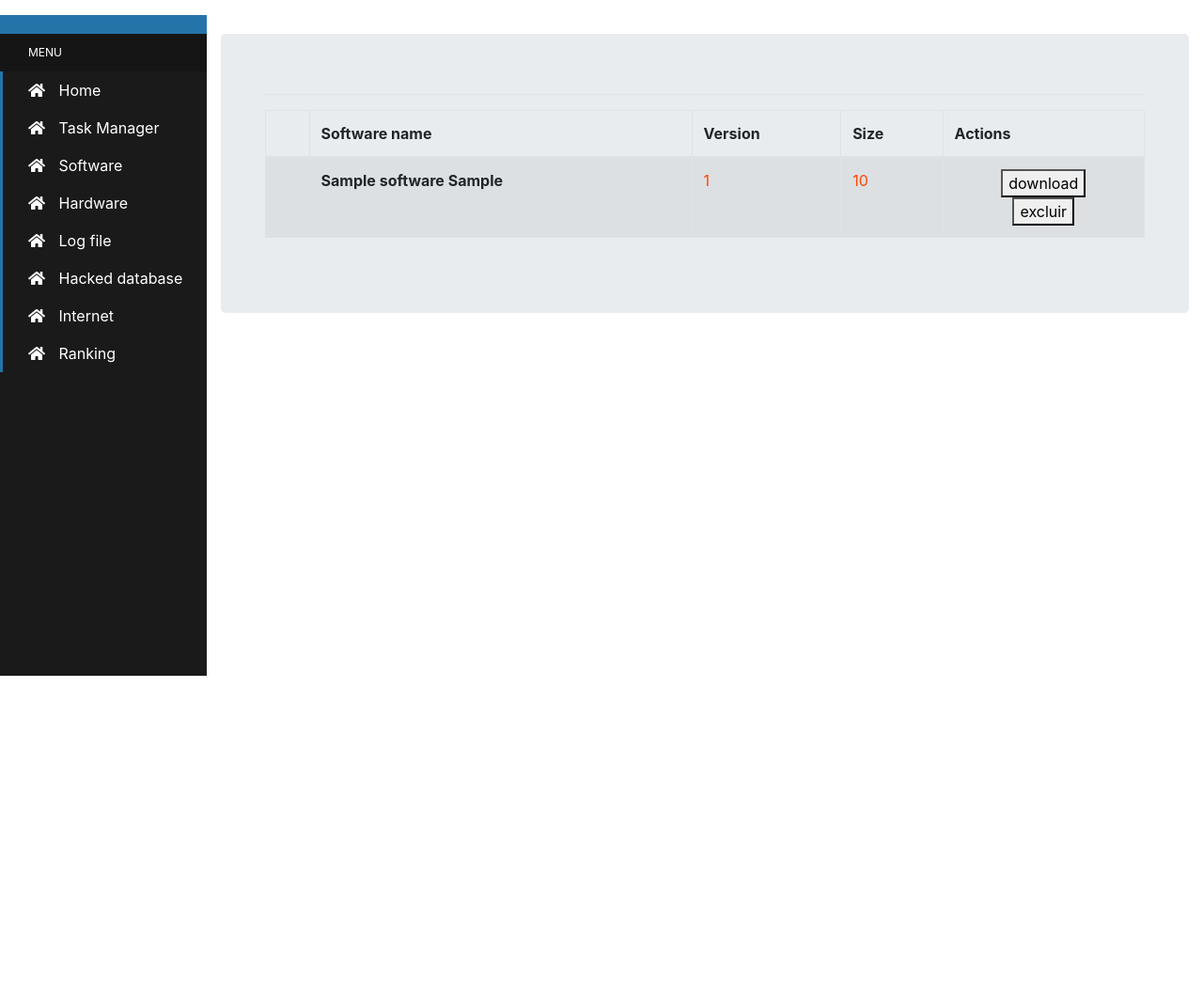
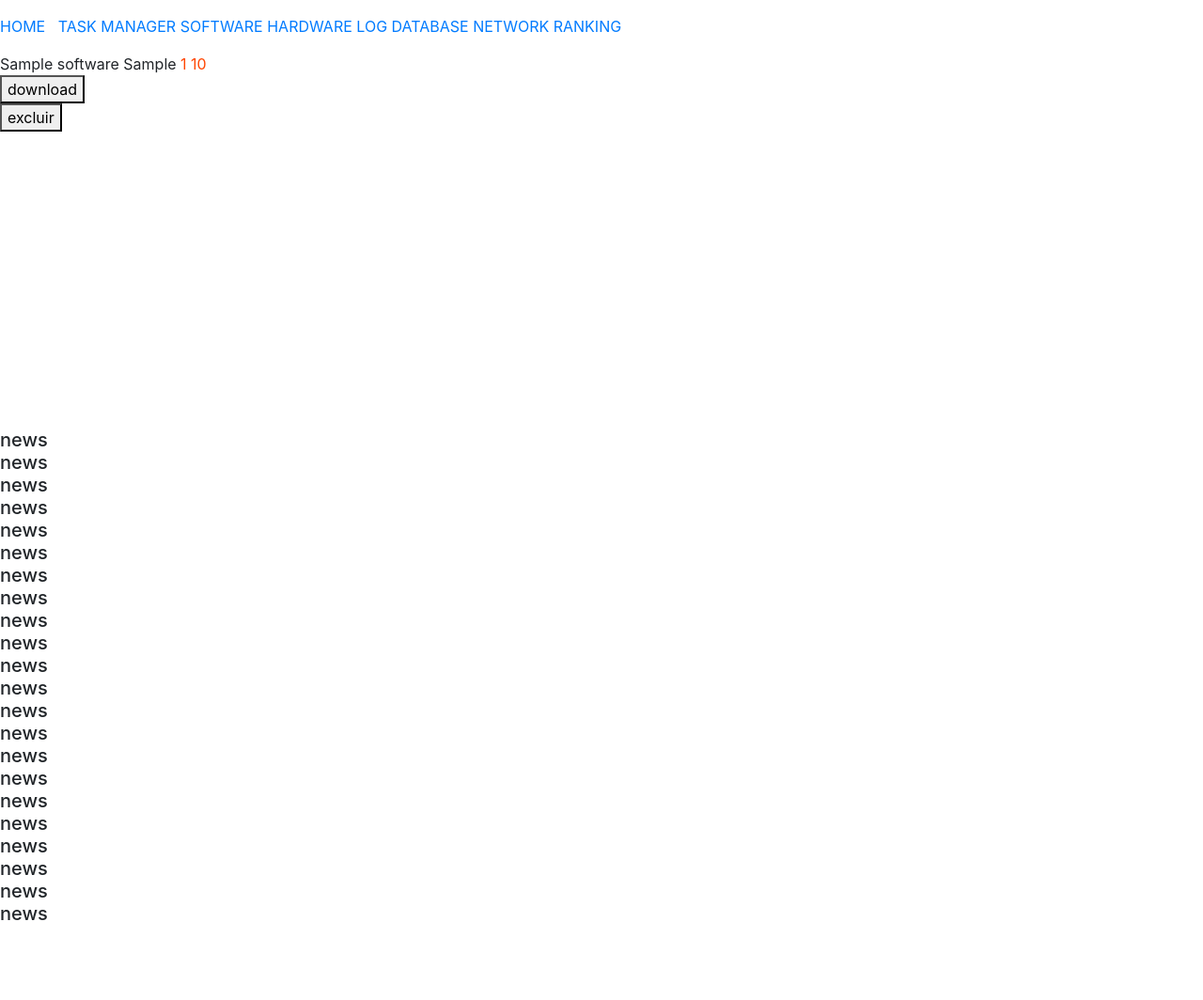
Before and after one commit to mwkresolve/darkconflicts, a Django app: page /software/ in a window 1280 px wide. Shown: the part 81-1145 px from the top of the page at 94% size. Before the commit the page ends 800 px from the top, so only its background shows below. Run offline with Django 4.2, Linux system fonts and the light colour scheme; a user stored in the database is signed in; tables that the repository leaves empty hold one stand-in row (values such as "Sample post"); some libraries are stand-ins or nearby versions.

Commit message:
html code base refactor

```diff
--- a/controller/views.py
+++ b/controller/views.py
@@ -9,7 +9,7 @@
     try:
         if not request.user.stats_game:
             create_user_game(request.user)
-            return render(request, "home.html")
+            return render(request, "newplayer.html")
     except:
         return render(request, "home.html")
     return render(request, "home.html")
@@ -21,6 +21,7 @@
     npcList = json.loads(npc_data)
 
 
+
     def get(self, request):
         if request.user.is_staff == 1:
             if request.GET.get('createnpc'):
--- a/templates/base.html
+++ b/templates/base.html
@@ -1,112 +1,37 @@
 {% load static %}
+<!DOCTYPE html>
+<html style="font-size: 16px;">
+  <head>
+    <meta name="viewport" content="width=device-width, initial-scale=1.0">
+    <meta charset="utf-8">
+    <meta name="keywords" content="">
+    <meta name="description" content="">
+    <meta name="page_type" content="np-template-header-footer-from-plugin">
+    <title>{% block title %}Dark confl1cts{% endblock %}</title>
+          <link rel="stylesheet" type="text/css" href="{% static 'css/nicepage.css' %}">
+      <link rel="stylesheet" type="text/css" href="{% static 'css/pginicial.css' %}">
+    <link rel="stylesheet" href="https://cdnjs.cloudflare.com/ajax/libs/font-awesome/5.11.2/css/all.min.css" />
+     <link rel="stylesheet" href="https://stackpath.bootstrapcdn.com/bootstrap/4.5.2/css/bootstrap.min.css" integrity="sha384-JcKb8q3iqJ61gNV9KGb8thSsNjpSL0n8PARn9HuZOnIxN0hoP+VmmDGMN5t9UJ0Z" crossorigin="anonymous">
 
-<!DOCTYPE html>
-<html lang="pt-br">
-<head>
-    <meta charset="UTF-8">
-    <meta name="viewport" content="width=device-width, initial-scale=1.0">
-    <link rel="stylesheet" href="https://stackpath.bootstrapcdn.com/bootstrap/4.5.2/css/bootstrap.min.css" integrity="sha384-JcKb8q3iqJ61gNV9KGb8thSsNjpSL0n8PARn9HuZOnIxN0hoP+VmmDGMN5t9UJ0Z" crossorigin="anonymous">
-    <link rel="stylesheet" type="text/css" href="{% static 'css/todo.css' %}">
-
-    <link rel="stylesheet" href="https://cdnjs.cloudflare.com/ajax/libs/font-awesome/5.11.2/css/all.min.css" />
+    <script class="u-script" type="text/javascript" src="jquery.js" defer=""></script>
+    <script class="u-script" type="text/javascript" src="nicepage.js" defer=""></script>
+    <meta name="generator" content="Nicepage 4.2.6, nicepage.com">
+    <link id="u-theme-google-font" rel="stylesheet" href="https://fonts.googleapis.com/css?family=Roboto:100,100i,300,300i,400,400i,500,500i,700,700i,900,900i|Open+Sans:300,300i,400,400i,600,600i,700,700i,800,800i">
 
 
-    <title>{% block title %}Dark confl1cts{% endblock %}</title>
-
-        <style>
-
-.sidebar-container {
-  position: fixed;
-  width: 220px;
-  height: 100%;
-  left: 0;
-  overflow-x: hidden;
-  overflow-y: auto;
-  background: #1a1a1a;
-  color: #fff;
-}
-
-.content-container {
-  padding-top: 20px;
-}
-
-.sidebar-logo {
-  padding: 10px 15px 10px 30px;
-  font-size: 20px;
-  background-color: #2574A9;
-}
-
-.sidebar-navigation {
-  padding: 0;
-  margin: 0;
-  list-style-type: none;
-  position: relative;
-}
-
-.sidebar-navigation li {
-  background-color: transparent;
-  position: relative;
-  display: inline-block;
-  width: 100%;
-  line-height: 20px;
-}
-
-.sidebar-navigation li a {
-  padding: 10px 15px 10px 30px;
-  display: block;
-  color: #fff;
-}
-
-.sidebar-navigation li .fa {
-  margin-right: 10px;
-}
-
-.sidebar-navigation li a:active,
-.sidebar-navigation li a:hover,
-.sidebar-navigation li a:focus {
-  text-decoration: none;
-  outline: none;
-}
-
-.sidebar-navigation li::before {
-  background-color: #2574A9;
-  position: absolute;
-  content: '';
-  height: 100%;
-  left: 0;
-  top: 0;
-  -webkit-transition: width 0.2s ease-in;
-  transition: width 0.2s ease-in;
-  width: 3px;
-  z-index: -1;
-}
-
-.sidebar-navigation li:hover::before {
-  width: 100%;
-}
-
-.sidebar-navigation .header {
-  font-size: 12px;
-  text-transform: uppercase;
-  background-color: #151515;
-  padding: 10px 15px 10px 30px;
-}
-
-.sidebar-navigation .header::before {
-  background-color: transparent;
-}
-
-.content-container {
-  padding-left: 220px;
-}
-
-
-    </style>
+    <script type="application/ld+json">{
+		"@context": "http://schema.org",
+		"@type": "Organization",
+		"name": ""
+}</script>
+    <meta name="theme-color" content="#478ac9">
+    <meta property="og:title" content="Página Inicial">
+    <meta property="og:type" content="website">
+  </head>
+  <body data-home-page="Página-Inicial.html" data-home-page-title="Página Inicial" class="u-body">
 
 
 
-</head>
-<body>
     <header>
         <nav class="navbar navbar-expand navbar-dark bg-dark mb-3">
             <div class="container">
@@ -136,88 +61,55 @@
     </header>
 
 
+
 {% if user.is_authenticated %}
 
-    <div class="sidebar-container">
-  <div class="sidebar-logo">
+    <section class="u-clearfix u-image u-shading u-section-1" id="sec-97b0" data-image-width="1024" data-image-height="576">
+      <div class="u-clearfix u-sheet u-sheet-1">
+        <div class="u-clearfix u-expanded-width u-gutter-0 u-layout-wrap u-layout-wrap-1">
+          <div class="u-gutter-0 u-layout">
+            <div class="u-layout-row">
+              <div class="u-container-style u-layout-cell u-size-15-xl u-size-18-lg u-size-18-sm u-size-18-xs u-size-60-md u-layout-cell-1">
+                <div class="u-container-layout u-container-layout-1">
+                  <a href="/" class="u-btn u-button-style u-hover-palette-1-dark-1 u-palette-1-base u-btn-1">HOME&nbsp;&nbsp;</a>
+                  <a href="/task/" class="u-btn u-button-style u-hover-palette-1-dark-1 u-palette-1-base u-btn-2">TASK MANAGER</a>
+                  <a href="/software/" class="u-btn u-button-style u-hover-palette-1-dark-1 u-palette-1-base u-btn-3">SOFTWARE</a>
+                  <a href="/hardware/" class="u-btn u-button-style u-hover-palette-1-dark-1 u-palette-1-base u-btn-4">HARDWARE</a>
+                  <a href="/log/" class="u-btn u-button-style u-hover-palette-1-dark-1 u-palette-1-base u-btn-5">LOG</a>
+                  <a href="/database/" class="u-btn u-button-style u-hover-palette-1-dark-1 u-palette-1-base u-btn-6">DATABASE</a>
+                  <a href="/internet/" class="u-btn u-button-style u-hover-palette-1-dark-1 u-palette-1-base u-btn-7">NETWORK</a>
+                  <a href="/ranking/" class="u-btn u-button-style u-hover-palette-1-dark-1 u-palette-1-base u-btn-8">RANKING</a>
+                </div>
+              </div>
 
-  </div>
-  <ul class="sidebar-navigation">
-    <li class="header">menu</li>
-        <li>
-      <a href="/">
-        <i class="fa fa-home" aria-hidden="true"></i> Home
-      </a>
-    </li>
-          <li>
-      <a href="/task">
-        <i class="fa fa-home" aria-hidden="true"></i> Task Manager
-      </a>
-    </li>
-          <li>
-      <a href="/software">
-        <i class="fa fa-home" aria-hidden="true"></i> Software
-      </a>
-    </li>
-          <li>
-      <a href="/hardware">
-        <i class="fa fa-home" aria-hidden="true"></i> Hardware
-      </a>
-    </li>
-          <li>
-      <a href="/log">
-        <i class="fa fa-home" aria-hidden="true"></i> Log file
-      </a>
-    </li>
-          <li>
-      <a href="/database">
-        <i class="fa fa-home" aria-hidden="true"></i> Hacked database
-      </a>
-    </li>
+              <div class="u-container-style u-layout-cell u-size-28-lg u-size-28-sm u-size-28-xs u-size-31-xl u-size-60-md u-layout-cell-2">
+                <div class="u-container-layout u-valign-middle u-container-layout-2">
+                  <div class="u-container-style u-expanded-width u-group u-palette-3-light-3 u-radius-30 u-shape-round u-group-1">
+                    <div class="u-container-layout u-container-layout-3">
+                      <p class="u-text u-text-default u-text-1">
 
-                <li>
-      <a href="/internet">
-        <i class="fa fa-home" aria-hidden="true"></i> Internet
-      </a>
-    </li>
+                        {% block content %}
+
+
+                        {% endblock %}
 
 
 
-                <li>
-      <a href="/ranking">
-        <i class="fa fa-home" aria-hidden="true"></i> Ranking
-      </a>
-    </li>
 
-  </ul>
-</div>
-
-<div class="content-container">
-
-  <div class="container-fluid">
-
-    <!-- Main component for a primary marketing message or call to action -->
-    <div class="jumbotron">
-       <main class="container">
-        {% block content %}
-        {% endblock %}
-
-
-    </main>
-
-      </p>
-    </div>
-
-  </div>
-</div>
-    {% endif %}
-    {% if not user.is_authenticated %}
-       <main class="container">
-        {% block all_auth %}
-
-        {% endblock %}
-
-        {% endif %}
+                         </div>
+                  </div>
+                </div>
+              </div>
+              <div class="u-align-left u-container-style u-layout-cell u-size-14 u-size-60-md u-layout-cell-3">
+                <div class="u-container-layout u-valign-middle u-container-layout-4">
+                  <div class="u-container-style u-group u-opacity u-opacity-55 u-shape-rectangle u-white u-group-2">
+                    <div class="u-container-layout u-container-layout-5">
+                      <h5 class="u-text u-text-default u-text-2">
+                          <div style="width: 200px; height: 600px; overflow-y: scroll;">
+                          news</br>news</br>news</br>news</br>news</br>news</br>news</br>news</br>
+                              news</br>news</br>news</br>news</br>news</br>news</br>news</br>
+                              news</br>news</br>news</br>news</br>news</br>news</br>news</br>
+                          </div>
 
 
 
@@ -225,9 +117,24 @@
 
 
 
+                      </h5>
+                    </div>
+                  </div>
+                </div>
+              </div>
+            </div>
+          </div>
+        </div>
+      </div>
+    </section>
 
-    <script src="https://code.jquery.com/jquery-3.5.1.slim.min.js" integrity="sha384-DfXdz2htPH0lsSSs5nCTpuj/zy4C+OGpamoFVy38MVBnE+IbbVYUew+OrCXaRkfj" crossorigin="anonymous"></script>
-    <script src="https://cdn.jsdelivr.net/npm/popper.js@1.16.1/dist/umd/popper.min.js" integrity="sha384-9/reFTGAW83EW2RDu2S0VKaIzap3H66lZH81PoYlFhbGU+6BZp6G7niu735Sk7lN" crossorigin="anonymous"></script>
-    <script src="https://stackpath.bootstrapcdn.com/bootstrap/4.5.2/js/bootstrap.min.js" integrity="sha384-B4gt1jrGC7Jh4AgTPSdUtOBvfO8shuf57BaghqFfPlYxofvL8/KUEfYiJOMMV+rV" crossorigin="anonymous"></script>
-</body>
+    <footer class="u-align-center u-clearfix u-footer u-grey-80 u-footer" id="sec-2e8c"><div class="u-align-left u-clearfix u-sheet u-sheet-1"></div></footer>
+{% endif %}
+  {% if not user.is_authenticated %}
+       <main class="container">
+        {% block all_auth %}
+
+        {% endblock %}
+  {% endif %}
+  </body>
 </html>
--- a/templates/software.html
+++ b/templates/software.html
@@ -5,52 +5,20 @@
 
 {% block content %}
 
+<div style="width: 500px; height: 400px; overflow-y: scroll;">
 
-<div class="widget-title">
-<ul class="nav nav-tabs">
-</ul>
-</div>
-<div class="widget-content padding noborder">
-<div class="span9">
-<table class="table table-cozy table-bordered table-striped table-software table-hover with-check">
-<thead>
-<tr>
-<th></th>
-<th>Software name</th>
-<th>Version</th>
-<th class="hide-phone">Size</th>
-<th>Actions</th>
-</tr>
-</thead>
-<tbody>
 {% for soft in softwares %}
-
-<tr id="{{ soft.id }}" class="installed">
-<td>
-<span class="he16-1 tip-top"></span>
-</td>
-<td>
-<b>{{soft.softname}}{% for type in typesofts %}
+{{soft.softname}}{% for type in typesofts %}
  {% if type.id == soft.softtype_id %}
  {{type}}
  {% endif %}
  {% endfor %}
 
 
+<font color="orangered">{{ soft.softversion }}</font>
 
+ <font color="orangered">{{ soft.softsize }}</font>
 
-
-
-
-
-</b>
-</td>
-<td>
-<font color="orangered">{{ soft.softversion }}</font>
-</td>
-<td class="hide-phone">
- <font color="orangered">{{ soft.softsize }}</font>
-</td>
 <td style="text-align: center">
 
 <form method="post">
@@ -64,9 +32,6 @@
 
 
 
-
-</td>
-</tr>
-
 {% endfor %}
+    </div>
 {% endblock %}
--- a/templates/static/css/todo.css
+++ /dev/null
@@ -1,5 +0,0 @@
-.softsvictim {
-    background: #ddd;
-    width: 250px;
-    height: 50px;
-}
```
Also changed, not shown: darkconflicts/settings.py (+5 -3 lines), gameranking/views.py (+7 -2 lines), templates/ranking.html (+2 -19 lines).
